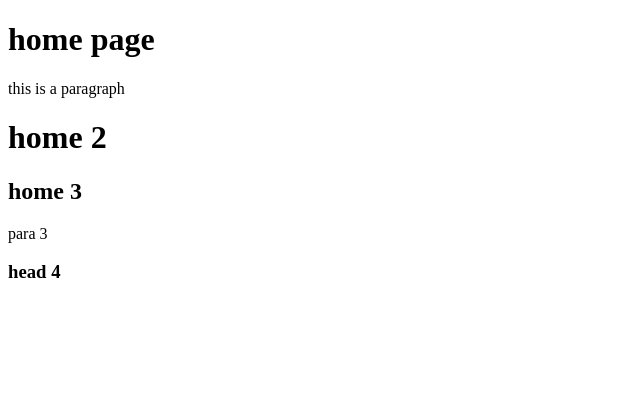
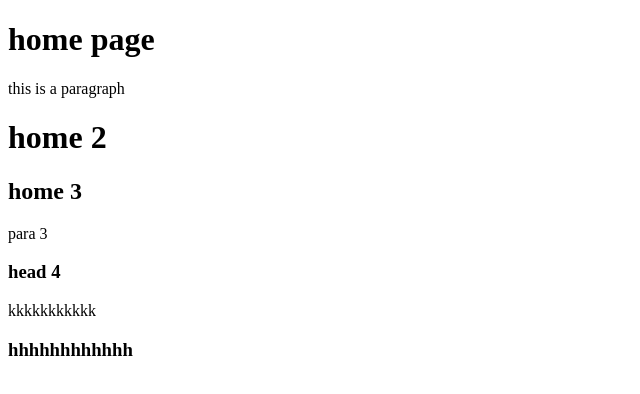
Before and after one commit to Nethmi-Shenali/first-repository, a plain HTML site: page index.html in a window 1280 px wide. Shown: the whole page, without its empty margins (0-640 px from the left). Drawn offline with Linux system fonts and the light colour scheme.

Commit message:
added feature two branch

```diff
--- a/index.html
+++ b/index.html
@@ -13,5 +13,7 @@
     <h2>home 3</h2>
     <p>para 3</p>
     <h3>head 4</h3>
+    <p>kkkkkkkkkkk</p>
+    <h3>hhhhhhhhhhhh</h3>
 </body>
 </html>
```
